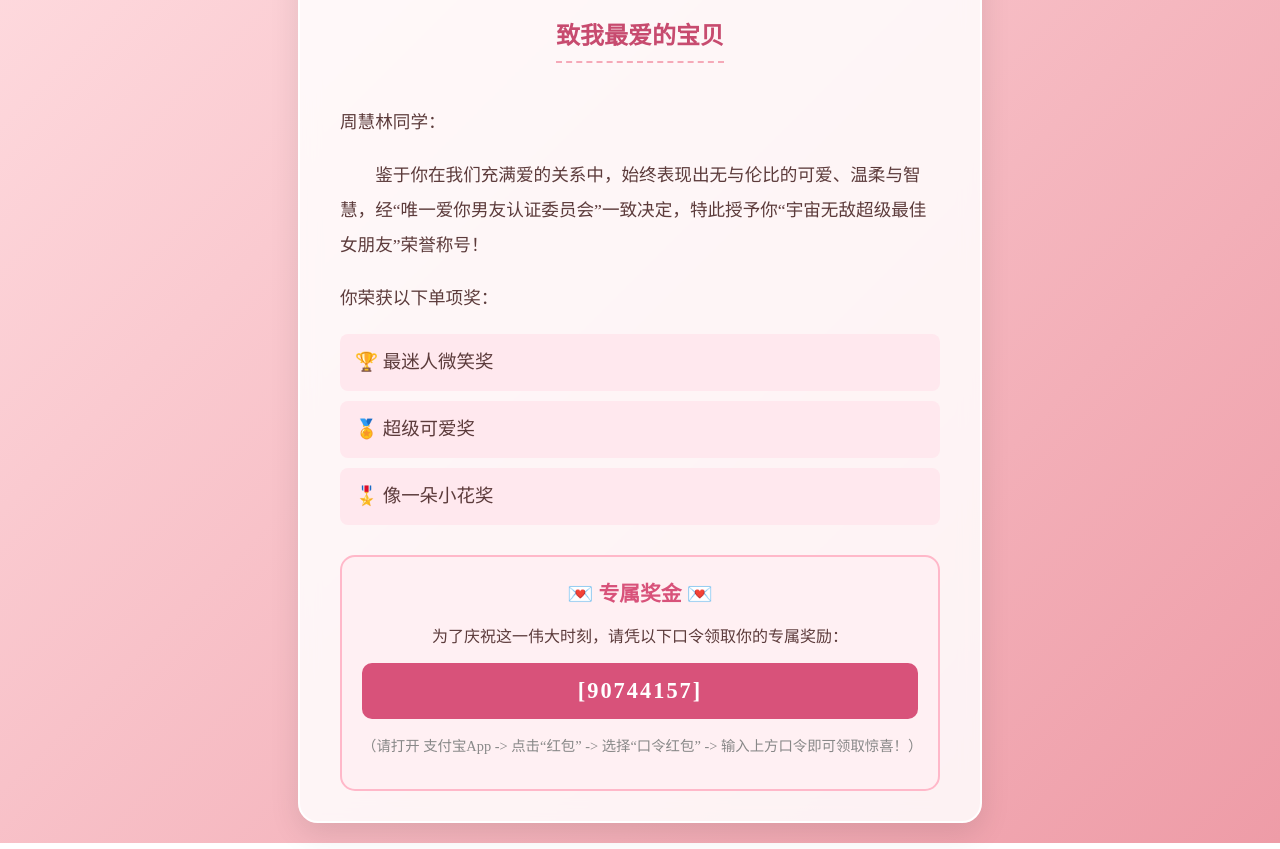
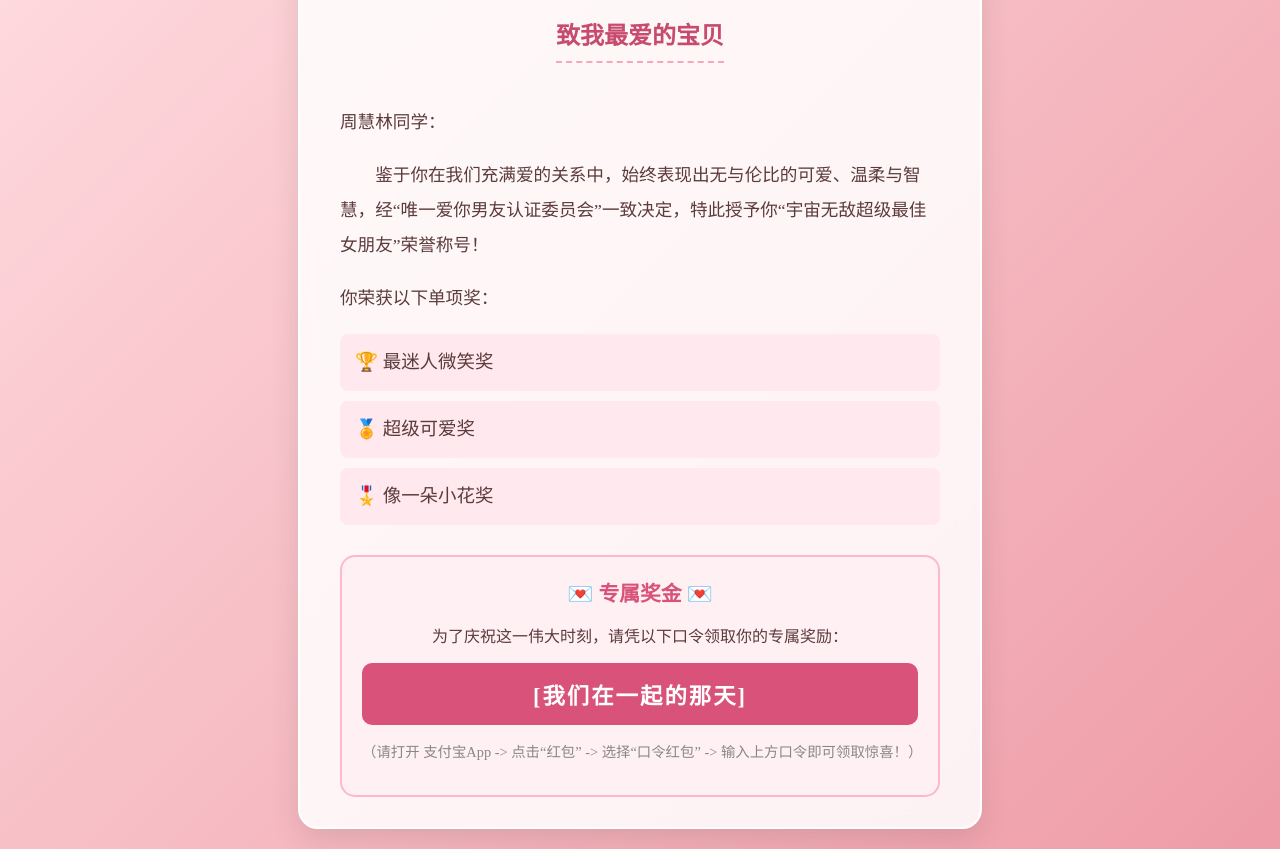
Before and after one commit to yangliangwei0623/girlfriend-award, a plain HTML site: page index.html in a window 1280 px wide. Shown: the part 156-1005 px from the top of the page. Drawn offline with Linux system fonts and the light colour scheme; a web font is replaced by a local one.

Commit message:
Update index.html

```diff
--- a/index.html
+++ b/index.html
@@ -181,7 +181,7 @@
             <div class="prize-title">💌 专属奖金 💌</div>
             <p>为了庆祝这一伟大时刻，请凭以下口令领取你的专属奖励：</p>
 
-            <div class="alipay-command">[90744157]</div>
+            <div class="alipay-command">[我们在一起的那天]</div>
 
             <p class="alipay-instruction">（请打开 支付宝App -> 点击“红包” -> 选择“口令红包” -> 输入上方口令即可领取惊喜！）</p>
         </div>
```
